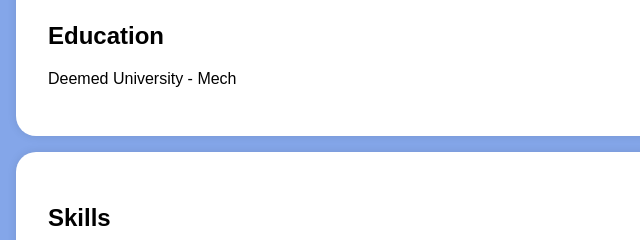
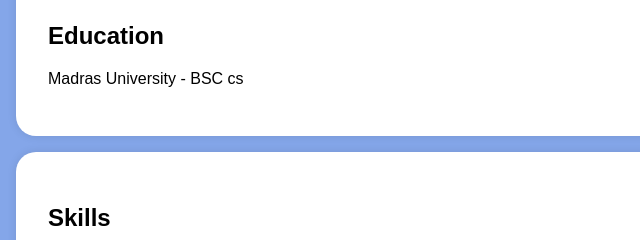
Before and after one commit to megala2006/Digital--portfoilo, a plain HTML site: page index.html in a window 1280 px wide. Shown: the part 512-752 px from the top of the page, 0-640 px from the left. Drawn offline with Linux system fonts and the light colour scheme.

Commit message:
Update index.html

```diff
--- a/index.html
+++ b/index.html
@@ -128,7 +128,7 @@
     <section id="education">
         <div class="section-content">
             <h2>Education</h2>
-            <p>Deemed University  - Mech</p>
+            <p>Madras University  - BSC cs</p>
 
 
         </div>
```
